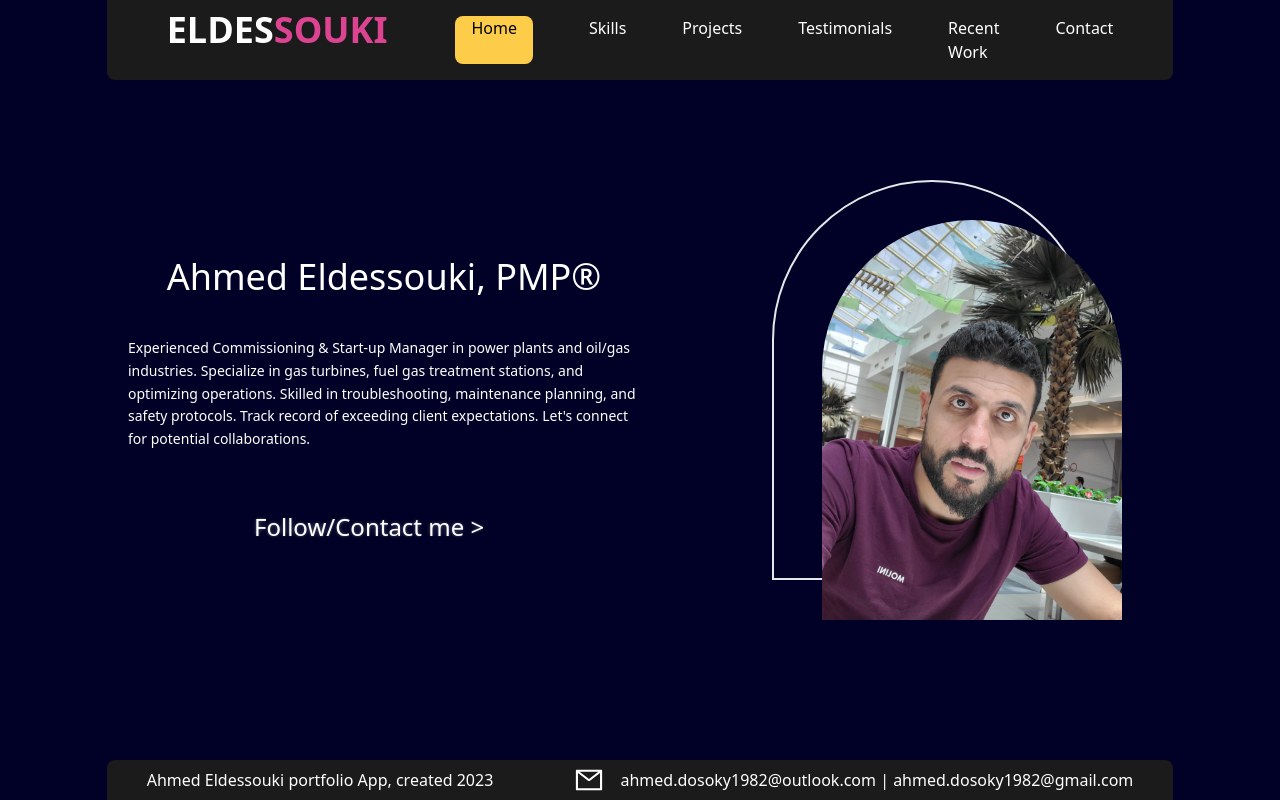
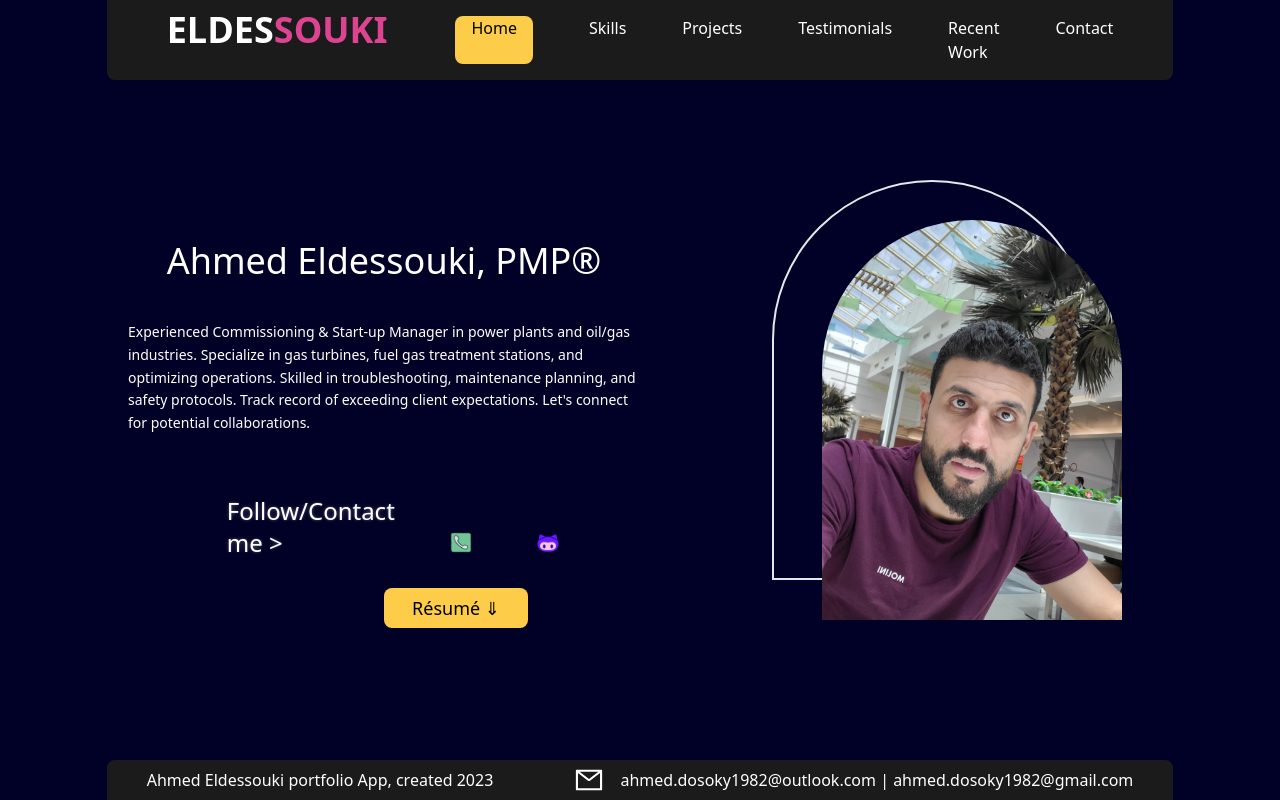
Before and after one commit to AhmedEldessouki1982/Portfolio_v2.2, a React (Vite) app in the folder portfolio_v2.2/: page /home in a window 1280 px wide. Built offline with nearby package versions, Linux system fonts and the light colour scheme.

Commit message:
addin CV downloading link

```diff
--- a/portfolio_v2.2/src/components/SocialMediaBar/SocialMediaBar.jsx
+++ b/portfolio_v2.2/src/components/SocialMediaBar/SocialMediaBar.jsx
@@ -3,6 +3,7 @@ import phone from '../../assets/social/phone.png';
 import linkedin from '../../assets/social/linkedin.png';
 import git from '../../assets/social/git.png';
 import useMediaQuery from '../../hooks/useMediaQuery';
+import DownloadLink from '../downloadLink/DownloadLink';
 
 export default function SocialMediaBar() {
     let isSmallScreen = useMediaQuery ("(max-width: 1060px)");
@@ -35,6 +36,8 @@ export default function SocialMediaBar() {
                 </a>
             </li>
         </nav>
+       <DownloadLink />
+
     </div>
     :
     <div className='list-none flex gap-10 cursor-pointer'>
@@ -58,8 +61,6 @@ export default function SocialMediaBar() {
                 <img src={git} alt="git" />
             </a>
         </li>
-
-
     </div>
 
   )
--- /dev/null
+++ b/portfolio_v2.2/src/components/downloadLink/DownloadLink.jsx
@@ -0,0 +1,18 @@
+const DownloadLink = () => {
+  const handleDownload = () => {
+    const link = document.createElement('a');
+    link.href = "https://drive.google.com/drive/folders/1FfiwMnWoRvqVLEN5iXIOkromocRSNoO-?usp=sharing"; // Replace with the path to your Word file
+    link.setAttribute('download', 'example.docx');
+    document.body.appendChild(link);
+    link.click();
+    document.body.removeChild(link);
+  };
+
+  return (
+    <div>
+     <button onClick={handleDownload} className='absolute left-1/4 bottom-3 w-36 h-10 text-black bg-yellow rounded-lg cursor-pointer text-lg text-center capitalize hover:bg-slate-300 hover:text-black duration-100 active:bg-violet-700 active:scale-75'>Résumé &dArr;</button>
+    </div>
+  );
+};
+
+export default DownloadLink;
--- a/portfolio_v2.2/src/pages/Home.jsx
+++ b/portfolio_v2.2/src/pages/Home.jsx
@@ -1,10 +1,7 @@
 import hero from '../assets/imgs/hero.jpeg'
 import SocialMediaBar from '../components/SocialMediaBar/SocialMediaBar';
-import { GiHamburgerMenu } from 'react-icons/gi'
-import useMediaQuery from '../hooks/useMediaQuery';
 
-function Home({ opened, setOpened }) {
-  let isSmallScreen = useMediaQuery ("(max-width: 1060px)");
+function Home() {
 
   return (
     <section className="flex justify-between content-center flex-col-reverse md:flex-row items-center">
@@ -27,4 +24,4 @@ function Home({ opened, setOpened }) {
   )
 }
 
-export default Home
+export default Home;
```
